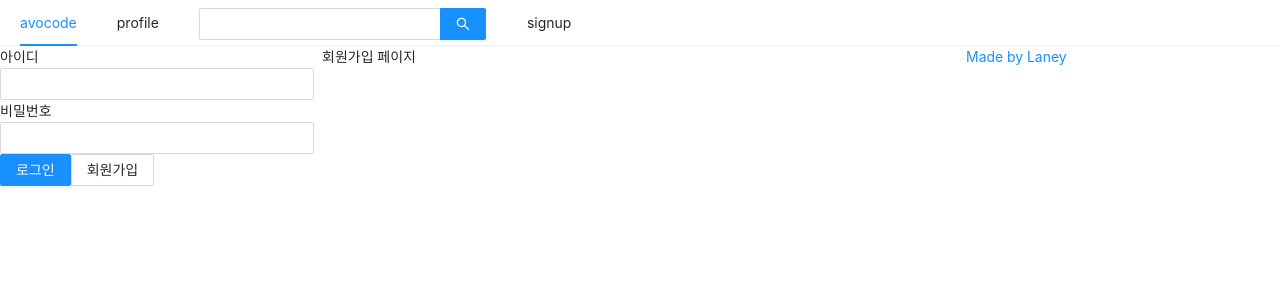
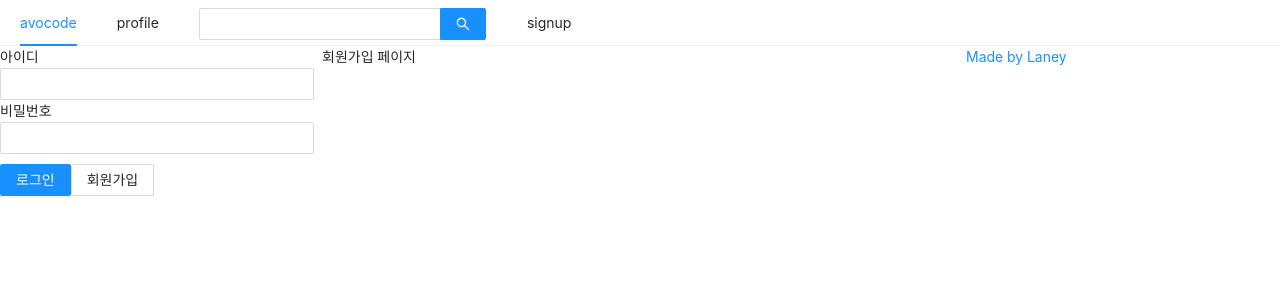
Before and after one commit to laney522/avocode_v2, a Next.js app in the folder prepare/front/: page / in a window 1280 px wide. Shown: the top 300 px of the page. Built offline with nearby package versions, Linux system fonts and the light colour scheme.

Commit message:
rerendering commit

```diff
--- a/prepare/front/components/AppLayout.js
+++ b/prepare/front/components/AppLayout.js
@@ -1,10 +1,15 @@
-import React, { useState } from 'react';
+import React, { useState, useCallback, userMemo } from 'react';
 import PropTypes from 'prop-types';
 import Link from 'next/link';
 import { Input, Menu, Row, Col } from 'antd';
+import styled from 'styled-components';
 
 import UserProfile from '../components/UserProfile';
 import LoginForm from '../components/LoginForm';
+
+const SearchInput = styled(Input.Search)`
+  vertical-align: middle;
+`;
 
 const AppLayout = ({ children }) => {
   const [isLoggedIn, setIsLoggedIn] = useState(false);
@@ -19,7 +24,7 @@
           <Link href="/profile"><a>profile</a></Link>
         </Menu.Item>
         <Menu.Item>
-          <Input.Search enterButton style={{ verticalAlign: 'middle' }} />
+          <SearchInput enterButton />
         </Menu.Item>
         <Menu.Item>
           <Link href="/signup"><a>signup</a></Link>
--- a/prepare/front/components/LoginForm.js
+++ b/prepare/front/components/LoginForm.js
@@ -1,6 +1,11 @@
-import React, { useState, useCallback } from 'react';
+import React, { useState, useCallback, useMemo } from 'react';
 import { Form, Input, Button } from 'antd';
 import Link from 'next/link';
+import styled from 'styled-components';
+
+const ButtonWrapper = styled.div`
+  margin-top: 10px;
+`;
 
 const LoginForm = () => {
   const [id, setId] = useState('');
@@ -13,6 +18,8 @@
   const onChangePassword = useCallback((e) => {
     setPassword(e.target.value);
   }, []);
+
+  const style = useMemo(() => ({ marginTop: 10 }), []);// 이런식으로 useMemo를 해주어야 리렌더링 최적화가 된다.
 
   return (
     <Form>
@@ -32,10 +39,10 @@
           required
         />
       </div>
-      <div>
+      <ButtonWrapper style={style}>
         <Button type="primary" htmlType="submit" loading={false}>로그인</Button>
         <Link href="/signup"><a><Button>회원가입</Button></a></Link>
-      </div>
+      </ButtonWrapper>
     </Form>
   );
 }
```
